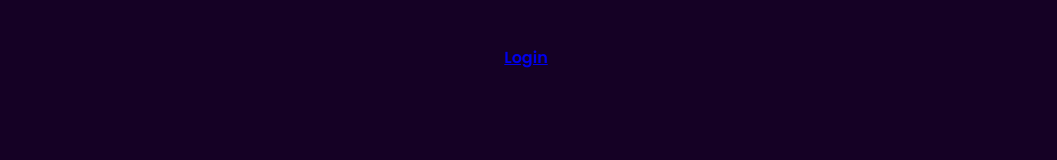
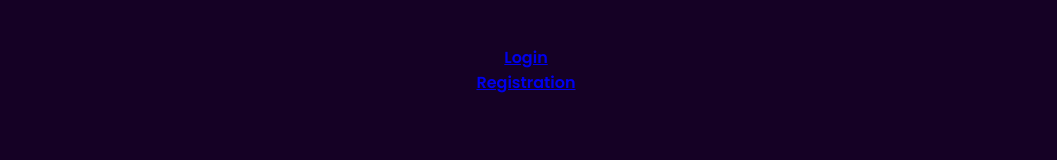
Before and after one commit to MrJohn-Wick/lambo-app, a Next.js app: page / in a window 1280 px wide. Shown: the part 575-735 px from the top of the page, without its empty margins (114-1171 px from the left). Built offline with nearby package versions, Linux system fonts and the light colour scheme.

Commit message:
add registration link

```diff
--- a/src/components/Hero/index.tsx
+++ b/src/components/Hero/index.tsx
@@ -76,6 +76,9 @@ const Hero: React.FC = () => {
           <div>
             <Link href="/login">Login</Link>
           </div>
+          <div>
+            <Link href="/register">Registration</Link>
+          </div>
         </TextSectionStyled>
       </HeroSection>
     </MainWrapperStyled>
```
